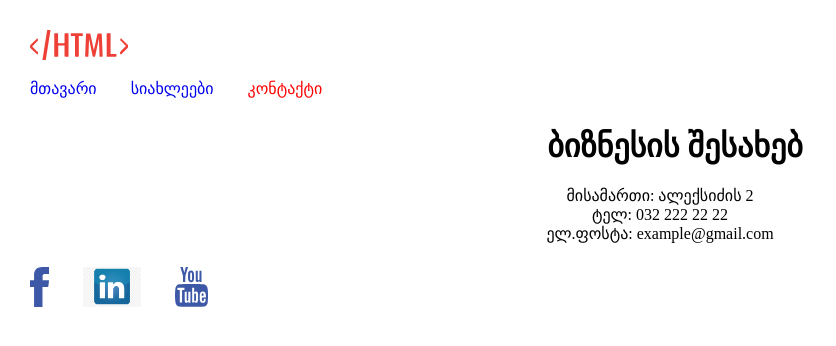
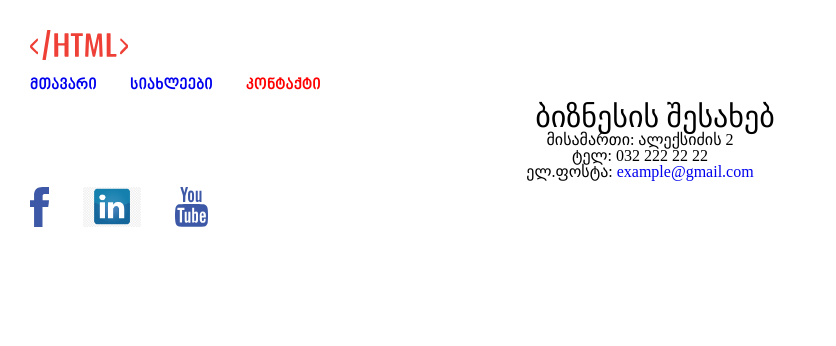
Before and after one commit to giokakh/Homework-fourth, a plain HTML site: page contact.html in a window 1280 px wide. Shown: the whole page, without its empty margins (0-836 px from the left). Drawn offline with Linux system fonts and the light colour scheme.

Commit message:
final changes
end of the homework

```diff
--- a/contact.html
+++ b/contact.html
@@ -2,7 +2,10 @@
 <html>
 	<head>
 		<title> Homework-4 </title>
+		<link rel="stylesheet" type="text/css" href="css/reset.css">
+		<link rel="stylesheet" type="text/css" href="css/fonts.css">
 		<link rel="stylesheet" type="text/css" href="css/style.css">
+
 	</head>
 	<body>
 
@@ -16,7 +19,7 @@
 
 		<!-- navigation -->
 
-		<nav>
+		<nav class="navigation">
 			<ul class="navul">
 				<li class="navli">
 					<a href="index.html">მთავარი</a>
@@ -37,7 +40,7 @@
 			<li><h1>ბიზნესის შესახებ</h1></li>
 			<li>მისამართი: ალექსიძის 2</li>
 			<li>ტელ: 032 222 22 22</li>
-			<li>ელ.ფოსტა: example@gmail.com</li>
+			<li>ელ.ფოსტა: <a href="X" target="blank">example@gmail.com</a></li>
 		</ul>
 
 		<!-- end of business information -->
--- /dev/null
+++ b/css/fonts.css
@@ -0,0 +1,4 @@
+@font-face{
+	font-family: "ninoBold";
+	src: url("../fonts/bpg-nino-mtavruli-bold-webfont.ttf");
+}
--- /dev/null
+++ b/css/reset.css
@@ -0,0 +1,48 @@
+/* http://meyerweb.com/eric/tools/css/reset/
+   v2.0 | 20110126
+   License: none (public domain)
+*/
+
+html, body, div, span, applet, object, iframe,
+h1, h2, h3, h4, h5, h6, p, blockquote, pre,
+a, abbr, acronym, address, big, cite, code,
+del, dfn, em, img, ins, kbd, q, s, samp,
+small, strike, strong, sub, sup, tt, var,
+b, u, i, center,
+dl, dt, dd, ol, ul, li,
+fieldset, form, label, legend,
+table, caption, tbody, tfoot, thead, tr, th, td,
+article, aside, canvas, details, embed,
+figure, figcaption, footer, header, hgroup,
+menu, nav, output, ruby, section, summary,
+time, mark, audio, video {
+	margin: 0;
+	padding: 0;
+	border: 0;
+	font-size: 100%;
+	font: inherit;
+	vertical-align: baseline;
+}
+/* HTML5 display-role reset for older browsers */
+article, aside, details, figcaption, figure,
+footer, header, hgroup, menu, nav, section {
+	display: block;
+}
+body {
+	line-height: 1;
+}
+ol, ul {
+	list-style: none;
+}
+blockquote, q {
+	quotes: none;
+}
+blockquote:before, blockquote:after,
+q:before, q:after {
+	content: '';
+	content: none;
+}
+table {
+	border-collapse: collapse;
+	border-spacing: 0;
+}
--- a/css/style.css
+++ b/css/style.css
@@ -4,6 +4,11 @@ body{
 	margin-bottom:0;
 	margin-right: 0;
 }
+
+h1{
+	font-size: 30px;
+}
+
 
 .logo{
 	height:30px;
@@ -16,6 +21,11 @@ body{
 	color:red;
 }
 
+.navigation{
+	text-decoration: none;
+	font-family: "ninoBold";
+}
+
 .navul {
 	list-style: none;
 	padding-left: 0;
@@ -23,14 +33,14 @@ body{
 	margin-bottom: 0;
 }
 
+
 .navli{
 	margin-top: 7.5px;
 	margin-bottom:7.5px;
 	margin-left:30px;
 	display:inline-block;
+}
 
-
-}
 
 a {
 	text-decoration: none;
```
Also changed, not shown: index.html (+4 -1 lines), news.html (+4 -1 lines), fonts/bpg-nino-mtavruli-bold-webfont.ttf (added), fonts/bpg-nino-mtavruli-bold-webfont.woff (added), fonts/bpg-nino-mtavruli-bold-webfont.woff2 (added), images/dot.png (deleted), 4 other files.
